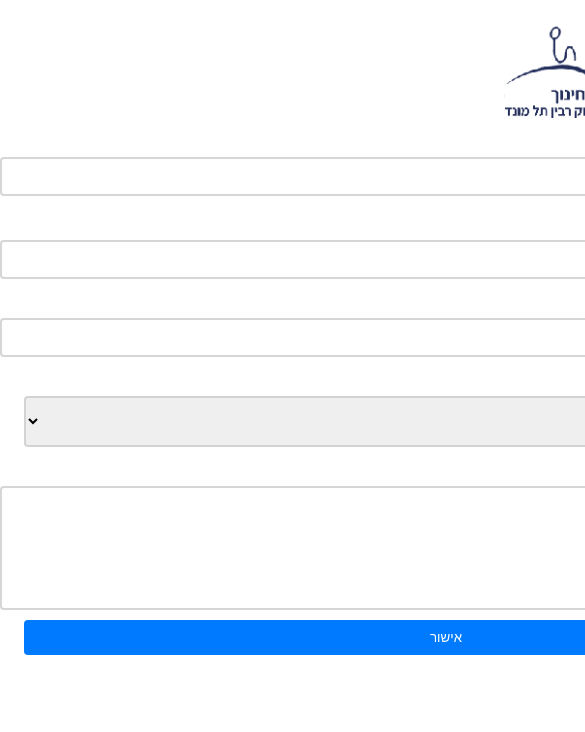
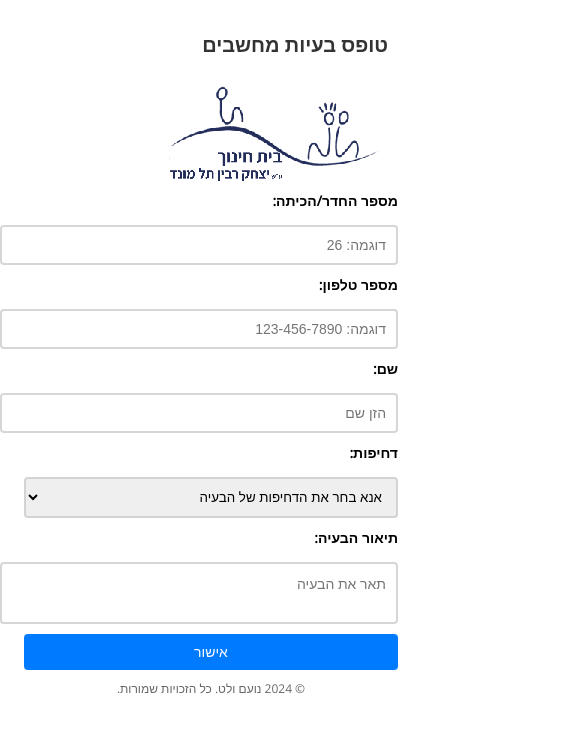
Before and after one commit to RabinComputersPatrol/rabincomputerspatrol.github.io, a Next.js app: page /pages/support in a window 390 px wide. Shown: the top 732 px of the page, 585 px wide, since content can reach past the window. Built offline with nearby package versions, Linux system fonts and the light colour scheme; no server answers.

Commit message:
fixed styles for mobile

```diff
--- a/app/public/styles/support.css
+++ b/app/public/styles/support.css
@@ -4,11 +4,10 @@
   --border-size-input: 2px;
   --max-height: 800px;
   --max-width: 800px;
-
 }
 
 .support-page {
-  max-width: 800px;
+  max-width: 100%;
   margin: 0 auto;
   padding: 10px;
 }
@@ -17,7 +16,6 @@
   .logo-small {
     display: none;
   }
-
 }
 
 @media only screen and (max-width: 480px) {
@@ -27,11 +25,6 @@
 
   .logo-big {
     display: none;
-  }
-
-  .support-page {
-    max-width: 100%;
-    padding: 10px;
   }
 
   .title {
@@ -48,15 +41,19 @@
 
   .support-form input,
   .support-form textarea {
-    font-size: 1var(--border-radius-input);
+    font-size: 14px;
   }
 
   textarea[name="problemDescription"] {
     max-height: 100px;
+    height: auto;
+
   }
 
   .support-form button {
-    padding: 8px 16px;
+    padding: 10px 20px;
+    font-size: 14px;
+
   }
 
   .footer {
@@ -64,9 +61,8 @@
   }
 }
 
-
 .title {
-  font-size: 2var(--border-radius-input);
+  font-size: 20px;
   font-weight: bold;
   color: #333;
   margin-bottom: 20px;
@@ -84,7 +80,9 @@
 }
 
 .support-form input,
-.support-form textarea {
+.support-form textarea,
+.support-form select {
+  width: 100%;
   padding: 10px;
   border: var(--border-size-input) solid var(--border-color-input);
   border-radius: var(--border-radius-input);
@@ -103,11 +101,6 @@
 .support-form button:hover {
   background-color: #0056b3;
   transform: scale(1.05);
-  /* height: 105%; */
-}
-
-textarea[name="problemDescription"] {
-  height: 325px;
 }
 
 .footer {
@@ -115,45 +108,3 @@
   text-align: center;
   color: #666;
 }
-
-.support-form select[name="priority"] {
-  padding: 15px;
-  border: var(--border-size-input) solid var(--border-color-input);
-  border-radius: var(--border-radius-input);
-  width: 100%;
-  height: 70%;
-  font-size: 85%;
-}
-
-.title-container {
-  display: flex;
-  justify-content: space-between;
-}
-
-.logo-big {
-  z-index: 9999;
-  max-width: auto;
-  max-height: auto;
-}
-
-.logo-small {
-  z-index: 9999;
-  max-width: 60%;
-  max-height: auto;
-}
-
-.input-field:not(button) {
-  width: 100vh;
-  display: flex;
-  margin: 0 auto;
-}
-
-.input-field:is(button) {
-  padding: 10px 20px;
-  background-color: #007bff;
-  color: white;
-  border: none;
-  border-radius: var(--border-radius-input);
-  cursor: pointer;
-  transition: transform 0.1s ease;
-}
```
Also changed, not shown: app/pages/dashboard/dashboard.client.tsx (added, +12 -0 lines), app/pages/dashboard/layout.tsx (added, +35 -0 lines), app/pages/dashboard/page.tsx (added, +9 -0 lines).
